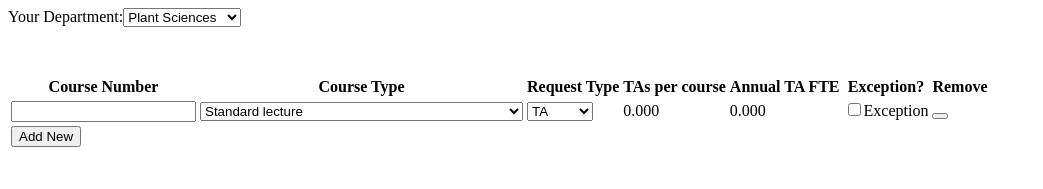
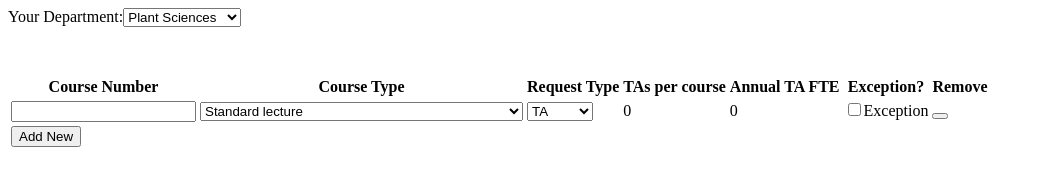
Before and after one commit to ucdavis/tacos, a React app in the folder src/tacos.mvc/: page / in a window 1280 px wide. Shown: the top 189 px of the page, without its empty margins (0-1043 px from the left). Built offline with nearby package versions, Linux system fonts and the light colour scheme; the HTML template or start-up script is replaced by a standard one.

Commit message:
make sure we have a total before converting

```diff
--- a/src/tacos.mvc/ClientApp/components/Request.tsx
+++ b/src/tacos.mvc/ClientApp/components/Request.tsx
@@ -42,8 +42,8 @@ export default class Request extends React.Component<IProps, {}> {
               }
             />
           </td>
-          <td>{this.props.request.calculatedTotal.toFixed(3)}</td>
-          <td>{this.props.request.annualizedTotal.toFixed(3)}</td>
+          <td>{this.props.request.calculatedTotal && this.props.request.calculatedTotal.toFixed(3)}</td>
+          <td>{this.props.request.annualizedTotal && this.props.request.annualizedTotal.toFixed(3)}</td>
           <td>
             <Exception
               exception={this.props.request.exception}
```
